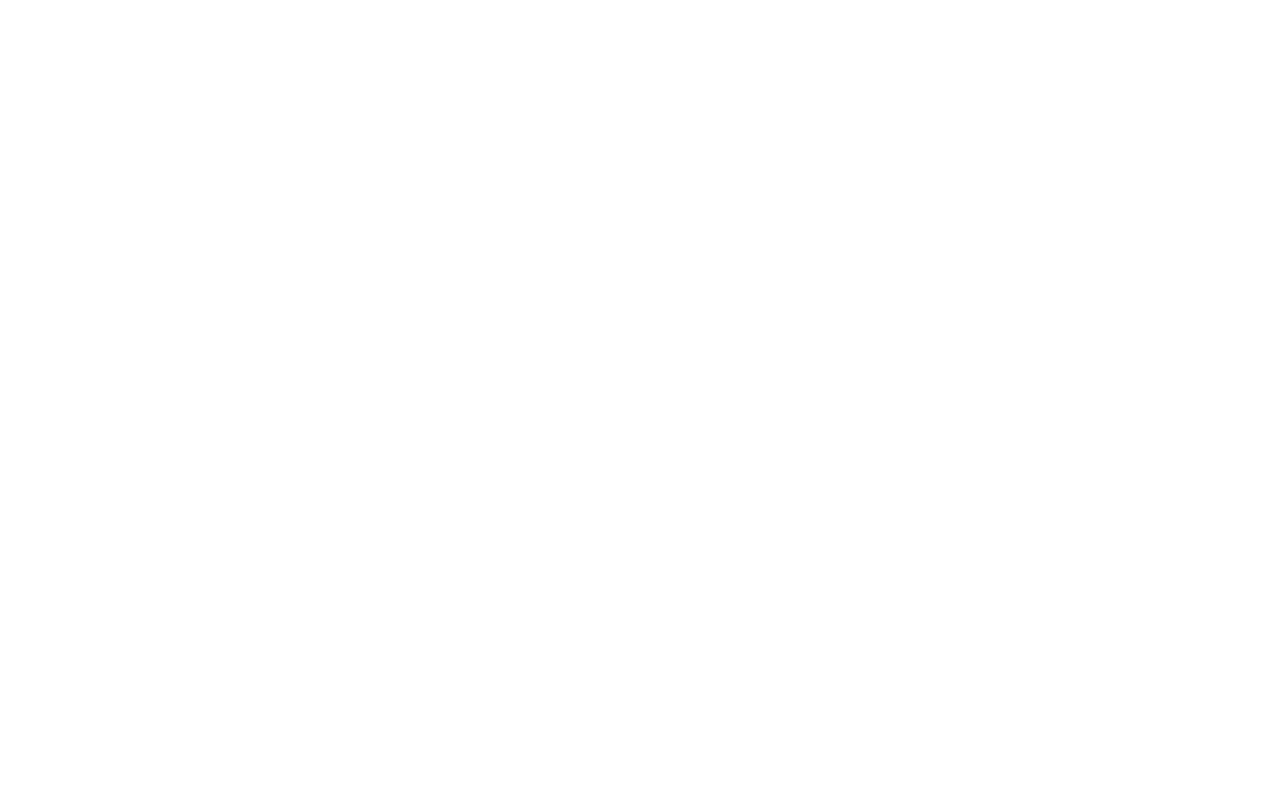
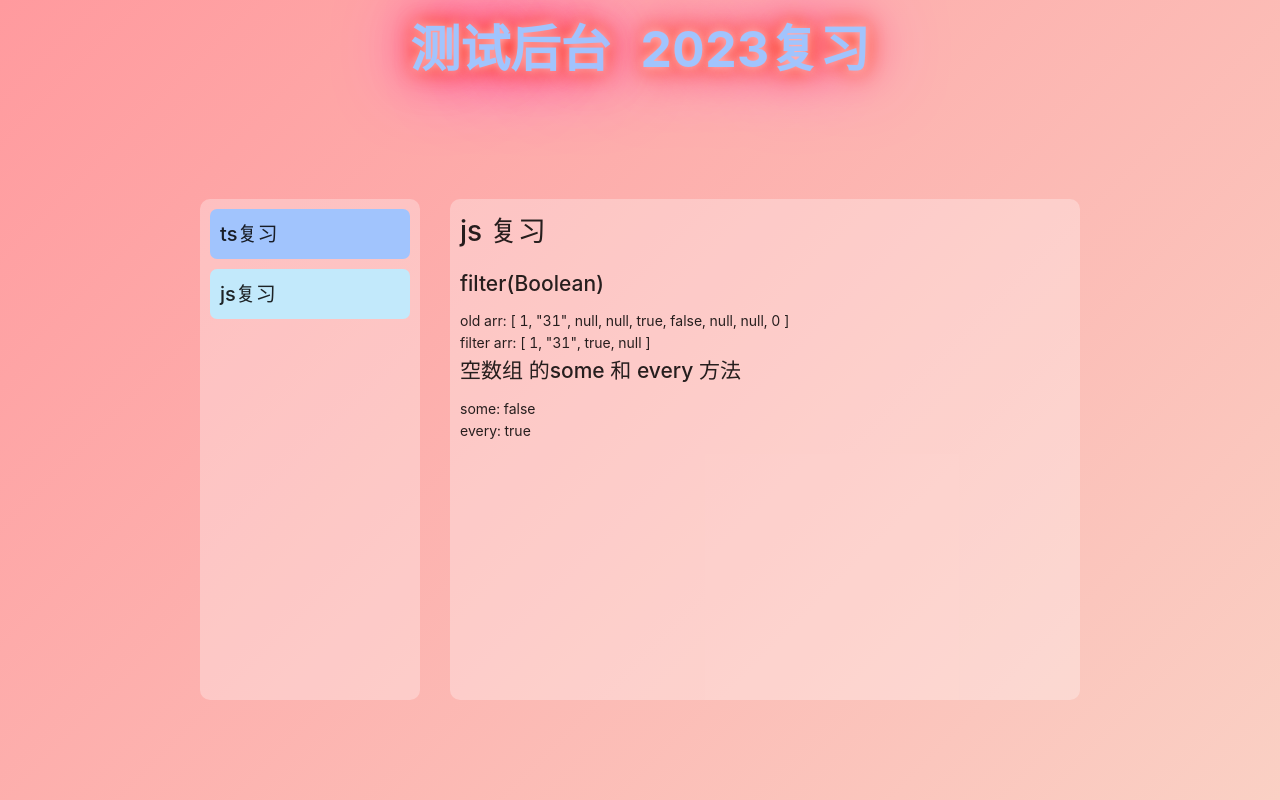
Before and after one commit to mpasdi/test-vue3, a Vue app: page /review/jsPath in a window 1280 px wide. Before the commit this address had no page. Built offline with nearby package versions, Linux system fonts and the light colour scheme.

Commit message:
feat: js复习

```diff
--- a/src/router/modules/review.ts
+++ b/src/router/modules/review.ts
@@ -1,3 +1,9 @@
+/*
+ * @Author: lisongming
+ * @Date: 2024-01-15 13:12:49
+ * @LastEditors: lisongming
+ * @Description: 描述
+ */
 import { RouteRecordRaw } from 'vue-router'
 
 export const Review: RouteRecordRaw[] = [
@@ -12,10 +18,18 @@
     children: [
       {
         path: 'tsTest',
-        name: '/tsTest',
+        name: 'TsTest',
         component: () => import('@/views/review/modules/TsTest.vue'),
         meta: {
           title: 'ts复习'
+        }
+      },
+      {
+        path: 'jsPath',
+        name: 'JsPath',
+        component: () => import('@/views/review/modules/JsReview.vue'),
+        meta: {
+          title: 'js复习'
         }
       }
     ]
--- /dev/null
+++ b/src/views/review/modules/JsReview.vue
@@ -0,0 +1,24 @@
+<template>
+  <div>
+    <h1>js 复习</h1>
+
+    <h2>filter(Boolean)</h2>
+    <div>old arr: {{ arr }}</div>
+    <div>filter arr: {{ filterArr }}</div>
+
+    <h2>空数组 的some 和 every 方法</h2>
+    <div>some: {{ [].some(() => {}) }}</div>
+    <div>every: {{ [].every(() => {}) }}</div>
+  </div>
+</template>
+
+<script setup lang="ts">
+  import { computed } from 'vue'
+
+  const arr = [1, '31', null, NaN, true, false, undefined, Infinity, 0]
+  const filterArr = computed(() => {
+    return arr.filter(Boolean)
+  })
+</script>
+
+<style scoped lang="less"></style>
```
